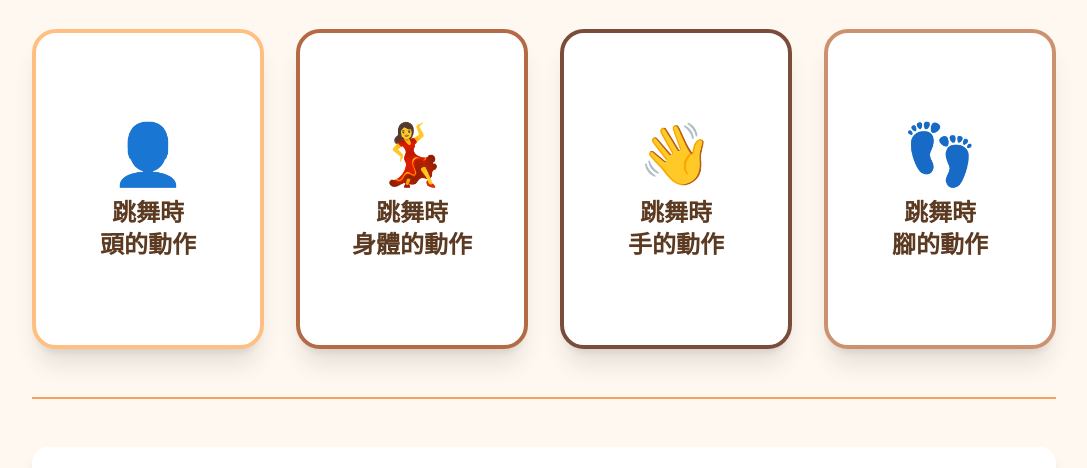
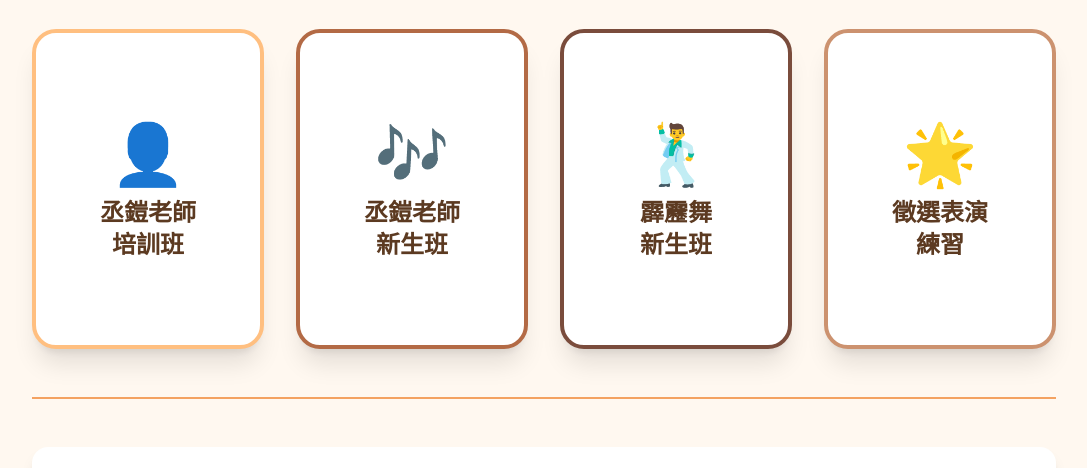
Before and after one commit to rtk-scottie/daughtergogo, a plain HTML site: page index.html in a window 1280 px wide. Shown: the part 629-1097 px from the top of the page, without its empty margins (96-1183 px from the left). Drawn offline with nearby package versions, Linux system fonts and the light colour scheme.

Commit message:
Add files via upload
Add points of complete

```diff
--- a/index.html
+++ b/index.html
@@ -166,10 +166,10 @@
                     <div class="card-inner">
                         <div class="card-face bg-white shadow-xl border-4 border-[#FFBF80]">
                             <span class="text-6xl mb-4">👤</span>
-                            <h2 class="text-2xl font-bold">跳舞時<br>頭的動作</h2>
+                            <h2 class="text-2xl font-bold">丞鎧老師<br>培訓班</h2>
                         </div>
                         <div class="card-face card-back bg-[#FFBF80] text-[#5C3A21] shadow-xl">
-                            <h3 class="text-xl font-bold leading-relaxed">頭要看前面，<br>輕輕跟著動！</h3>
+                            <h3 class="text-xl font-bold leading-relaxed">練完了! 很棒!</h3>
                             <button class="hug-button mt-6 bg-white text-[#FFBF80] rounded-full p-3 text-3xl transform hover:scale-110 transition-transform">👤</button>
                         </div>
                     </div>
@@ -179,12 +179,12 @@
                 <div class="card perspective h-80 cursor-pointer" data-card="6" data-log-id="dance-tip-body">
                     <div class="card-inner">
                         <div class="card-face bg-white shadow-xl border-4 border-[#B36A45]">
-                            <span class="text-6xl mb-4">💃</span>
-                            <h2 class="text-2xl font-bold">跳舞時<br>身體的動作</h2>
+                            <span class="text-6xl mb-4">🎶</span>
+                            <h2 class="text-2xl font-bold">丞鎧老師<br>新生班</h2>
                         </div>
                         <div class="card-face card-back bg-[#B36A45] text-white shadow-xl">
-                            <h3 class="text-xl font-bold leading-relaxed">身體要直挺，<br>扭扭更有力！</h3>
-                            <button class="hug-button mt-6 bg-white text-[#B36A45] rounded-full p-3 text-3xl transform hover:scale-110 transition-transform">💃</button>
+                            <h3 class="text-xl font-bold leading-relaxed">練完了! 很棒!</h3>
+                            <button class="hug-button mt-6 bg-white text-[#B36A45] rounded-full p-3 text-3xl transform hover:scale-110 transition-transform">🎶</button>
                         </div>
                     </div>
                 </div>
@@ -193,12 +193,12 @@
                 <div class="card perspective h-80 cursor-pointer" data-card="7" data-log-id="dance-tip-hand">
                     <div class="card-inner">
                         <div class="card-face bg-white shadow-xl border-4 border-[#7A4C3C]">
-                            <span class="text-6xl mb-4">👋</span>
-                            <h2 class="text-2xl font-bold">跳舞時<br>手的動作</h2>
+                            <span class="text-6xl mb-4">🕺</span>
+                            <h2 class="text-2xl font-bold">霹靂舞<br>新生班</h2>
                         </div>
                         <div class="card-face card-back bg-[#7A4C3C] text-white shadow-xl">
-                            <h3 class="text-xl font-bold leading-relaxed">手兒要伸開，<br>像小鳥飛翔！</h3>
-                            <button class="hug-button mt-6 bg-white text-[#7A4C3C] rounded-full p-3 text-3xl transform hover:scale-110 transition-transform">👋</button>
+                            <h3 class="text-xl font-bold leading-relaxed">練完了! 很棒!</h3>
+                            <button class="hug-button mt-6 bg-white text-[#7A4C3C] rounded-full p-3 text-3xl transform hover:scale-110 transition-transform">🕺</button>
                         </div>
                     </div>
                 </div>
@@ -207,12 +207,12 @@
                 <div class="card perspective h-80 cursor-pointer" data-card="8" data-log-id="dance-tip-foot">
                     <div class="card-inner">
                         <div class="card-face bg-white shadow-xl border-4 border-[#CC926F]">
-                            <span class="text-6xl mb-4">👣</span>
-                            <h2 class="text-2xl font-bold">跳舞時<br>腳的動作</h2>
+                            <span class="text-6xl mb-4">🌟</span>
+                            <h2 class="text-2xl font-bold">徵選表演<br>練習</h2>
                         </div>
                         <div class="card-face card-back bg-[#CC926F] text-white shadow-xl">
-                            <h3 class="text-xl font-bold leading-relaxed">腳步輕又快，<br>跳出好節奏！</h3>
-                            <button class="hug-button mt-6 bg-white text-[#CC926F] rounded-full p-3 text-3xl transform hover:scale-110 transition-transform">👣</button>
+                            <h3 class="text-xl font-bold leading-relaxed">練完了! 很棒!</h3>
+                            <button class="hug-button mt-6 bg-white text-[#CC926F] rounded-full p-3 text-3xl transform hover:scale-110 transition-transform">🌟</button>
                         </div>
                     </div>
                 </div>
@@ -345,8 +345,8 @@
         // List of monster emojis (more than 100 for variety)
         const MONSTER_EMOJIS = [
             '👾', '👽', '👻', '👺', '👹', '💀', '🤡', '🤖', '🎃', '😈',
-            '🦠', '🐉', '🦖', '🦈', '🦀', '🦂', '🕷️', '🦗', '🐍', ' ',
-            '🐌', '🦋', '🐛', '🐝', '🐞', '🐠', '🐡', '🐢', '🐊', '🦍',
+            '🦠', '🐉', '🦖', '🦈', '🦀', '🦂', '🕷️', '🦗', '🐍', '🐙',
+            '🐌', '🦋', '🐛', '🐝', '🐞', '🐠', '🐡', '🐢', '🐊', ' ',
             '🐅', '🐆', '🦓', '🦌', '🐪', '🦒', '🐘', '🦏', '🦛', '🐁',
             '🐀', '🐹', '🐰', '🐻', '🐼', '🐨', '🐯', '🦁', '🐮', '🐷',
             '🐸', '🐒', '🐶', '🐺', '🦊', '🐱', '🐈', '🐎', '🦄', '🐔',
@@ -558,7 +558,6 @@
             const monsterElement = document.getElementById('monster-character');
             if (monsterElement) {
                 monsterElement.textContent = getRandomMonsterEmoji(); // New random monster on reset
-                monsterElement.classList.remove('animate-bounce');
             }
             document.getElementById('attack-message').textContent = '去攻擊它吧！';
             isWarriorDefeated = false; // Reset warrior defeated state
@@ -588,10 +587,10 @@
                 const originalSloganCardIds = ['slogan-card-1', 'slogan-card-2', 'slogan-card-3'];
                 const allOriginalSlogansClicked = originalSloganCardIds.every(id => clickedSloganCardsToday.has(id));
                 if (allOriginalSlogansClicked) {
-                    currentScore += 5;
+                    currentScore += 10; // Changed from 5 to 10
                     updateScoreDisplay();
                     sloganBonusAwarded = true;
-                    showBonusMessage("🎉 太棒了！妳點亮了所有魔法小秘訣，額外獲得5點魔法點數！");
+                    showBonusMessage("🎉 太棒了！妳點亮了所有魔法小秘訣，額外獲得10點魔法點數！");
                     saveLocalData();
                 }
             }
@@ -600,10 +599,10 @@
             if (!danceBonusAwarded) {
                 const allDancesClicked = DANCE_CARD_IDS.every(id => clickedDanceCardsToday.has(id));
                 if (allDancesClicked) {
-                    currentScore += 5;
+                    currentScore += 10; // Changed from 5 to 10
                     updateScoreDisplay();
                     danceBonusAwarded = true;
-                    showBonusMessage("🌟 哇！妳掌握了所有舞動小秘訣，額外獲得5點魔法點數！");
+                    showBonusMessage("🌟 哇！妳掌握了所有舞動小秘訣，額外獲得10點魔法點數！");
                     saveLocalData();
                 }
             }
@@ -888,7 +887,7 @@
             // Custom Confirm Modal (replaces window.confirm)
             function showCustomConfirm(message, onConfirm) {
                 const modalOverlay = document.createElement('div');
-                modalOverlay.className = 'fixed inset-0 bg-black bg-opacity-50 flex items-center justify-center z-50';
+                modalOverlay.className = 'fixed inset-0 bg-black bg-opacity50 flex items-center justify-center z-50';
                 modalOverlay.innerHTML = `
                     <div class="bg-white p-6 rounded-lg shadow-xl text-center max-w-sm mx-auto">
                         <p class="text-xl font-bold mb-4 text-[#5C3A21]">${message}</p>
```
